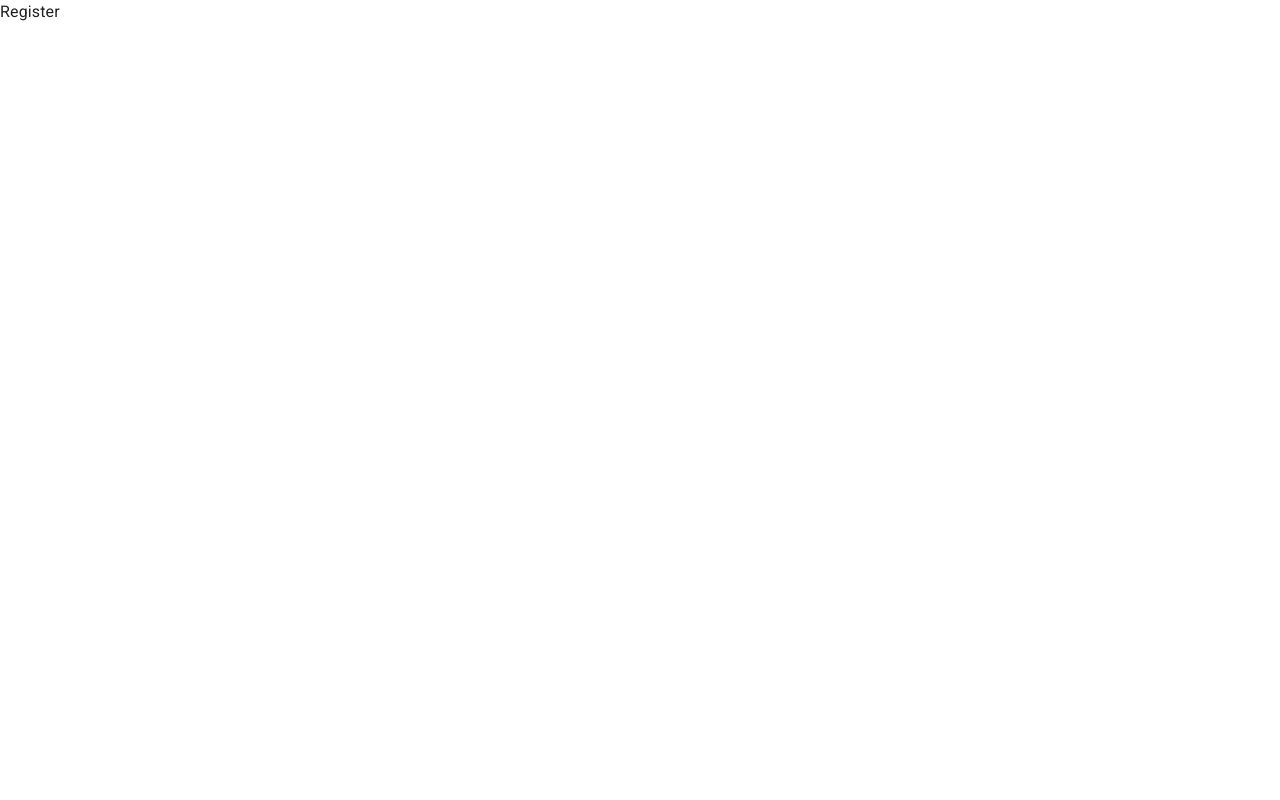
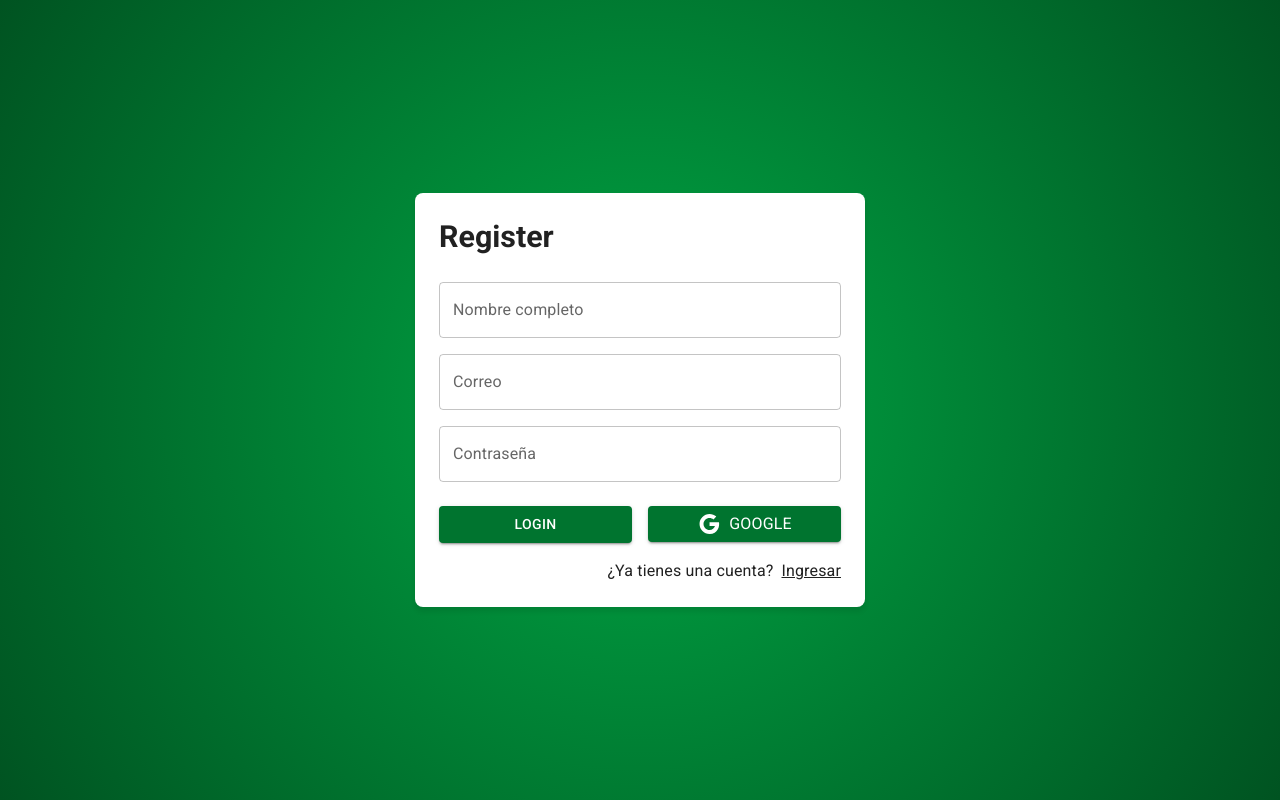
Before and after one commit to NazarenoCarlesso/journal-app, a React (Vite) app: page /auth/register in a window 1280 px wide. Built offline with nearby package versions, Linux system fonts and the light colour scheme.

Commit message:
layout and register

```diff
--- /dev/null
+++ b/src/auth/layout/AuthLayout.jsx
@@ -0,0 +1,34 @@
+import { Grid } from '@mui/material'
+import { Outlet } from 'react-router-dom'
+
+export const AuthLayout = () => {
+  return (
+    <Grid
+      container
+      spacing={0}
+      direction='column'
+      alignItems='center'
+      justifyContent='center'
+      sx={{
+        minHeight: '100vh',
+        backgroundColor: 'primary.main',
+        background: 'radial-gradient(circle, rgba(0,167,68,1) 0%, rgba(0,83,33,1) 100%)',
+        padding: 4
+      }}
+    >
+      <Grid
+        item
+        className='box-shadow'
+        xs={3}
+        sx={{
+          width: { sm: 450 },
+          backgroundColor: 'white',
+          padding: 3,
+          borderRadius: 2
+        }}
+      >
+        <Outlet />
+      </Grid>
+    </Grid>
+  )
+}
--- a/src/auth/pages/LogIn.jsx
+++ b/src/auth/pages/LogIn.jsx
@@ -4,21 +4,8 @@ import { Button, FormControl, Grid, Link, TextField, Typography } from '@mui/mat
 
 export const LogIn = () => {
   return (
-    <Grid
-      container
-      spacing={0}
-      direction='column'
-      alignItems='center'
-      justifyContent='center'
-      sx={{ minHeight: '100vh', backgroundColor: 'primary.main', padding: 4 }}
-    >
-      <Grid
-        item
-        className='box-shadow'
-        xs={3}
-        sx={{ backgroundColor: 'white', padding: 3, borderRadius: 2 }}
-      >
-        <Typography variant='h5' sx={{ mb: 1 }}>
+    <>
+      <Typography variant='h5' fontWeight={600} fontSize={'1.9rem'} sx={{ mb: 1 }}>
         Login
       </Typography>
       <FormControl>
@@ -65,7 +52,6 @@ export const LogIn = () => {
           </Grid>
         </Grid>
       </FormControl>
-      </Grid>
-    </Grid>
+    </>
   )
 }
--- a/src/auth/pages/Register.jsx
+++ b/src/auth/pages/Register.jsx
@@ -1,5 +1,68 @@
+import { Link as RouterLink } from 'react-router-dom'
+import { Google } from '@mui/icons-material'
+import { Button, FormControl, Grid, Link, TextField, Typography } from '@mui/material'
+
 export const Register = () => {
   return (
-    <div>Register</div>
+    <>
+      <Typography variant='h5' fontWeight={600} fontSize={'1.9rem'} sx={{ mb: 1 }}>
+        Register
+      </Typography>
+      <FormControl>
+        <Grid container>
+          <Grid item xs={12} sx={{ mt: 2 }}>
+            <TextField
+              label='Nombre completo'
+              type='text'
+              placeholder='Patrick Bateman'
+              fullWidth
+            />
+          </Grid>
+          <Grid item xs={12} sx={{ mt: 2 }}>
+            <TextField
+              label='Correo'
+              type='email'
+              placeholder='nazareno@gmail.com'
+              fullWidth
+            />
+          </Grid>
+          <Grid item xs={12} sx={{ mt: 2 }}>
+            <TextField
+              label='Contraseña'
+              type='password'
+              placeholder='alexElLeon1234'
+              fullWidth
+            />
+          </Grid>
+          <Grid container spacing={2} sx={{ mb: 2, mt: 1 }}>
+            <Grid item xs={12} sm={6}>
+              <Button variant='contained' fullWidth>
+                Login
+              </Button>
+            </Grid>
+            <Grid item xs={12} sm={6}>
+              <Button variant='contained' fullWidth>
+                <Google />
+                <Typography sx={{ ml: 1 }}>
+                  Google
+                </Typography>
+              </Button>
+            </Grid>
+          </Grid>
+          <Grid
+            container
+            direction='row'
+            justifyContent='end'
+          >
+            <Typography sx={{ mr: 1 }}>
+              ¿Ya tienes una cuenta?
+            </Typography>
+            <Link component={RouterLink} color='inherit' to='/auth/login'>
+              Ingresar
+            </Link>
+          </Grid>
+        </Grid>
+      </FormControl>
+    </>
   )
 }
--- /dev/null
+++ b/src/journal/layout/JournalLayout.jsx
@@ -0,0 +1,23 @@
+import { Box } from '@mui/material'
+import { Outlet } from 'react-router-dom'
+
+// eslint-disable-next-line no-unused-vars
+const drawerWidth = 240
+
+export const JournalLayout = () => {
+  return (
+    <Box sx={{ display: 'flex' }}>
+      {/* Navbar */}
+
+      {/* Sidebar */}
+
+      <Box
+        component='main'
+        sx={{ flexGrow: 1, p: 3 }}
+      >
+        {/* Toolbar */}
+        <Outlet />
+      </Box>
+    </Box>
+  )
+}
--- /dev/null
+++ b/src/journal/pages/Journal.jsx
@@ -0,0 +1,14 @@
+import { Typography } from '@mui/material'
+
+export const Journal = () => {
+  return (
+    <>
+      <Typography>Lorem ipsum, dolor sit amet consectetur adipisicing elit. Repudiandae illo similique sapiente corporis iure natus quas voluptas in, veritatis ut accusantium rem quia quam deserunt possimus harum mollitia modi magnam!</Typography>
+
+      {/* Nothing selected */}
+
+      {/* Note view */}
+
+    </>
+  )
+}
--- a/src/themes/theme.js
+++ b/src/themes/theme.js
@@ -5,7 +5,7 @@ import { red } from '@mui/material/colors'
 const theme = createTheme({
   palette: {
     primary: {
-      main: '#262254',
+      main: '#00742f',
     },
     secondary: {
       main: '#19857b',
```
Also changed, not shown: src/auth/router/AuthRouter.jsx (+7 -0 lines), src/journal/router/JournalRouter.jsx (+11 -6 lines). Lines whose indentation alone changed are shown as unchanged.
